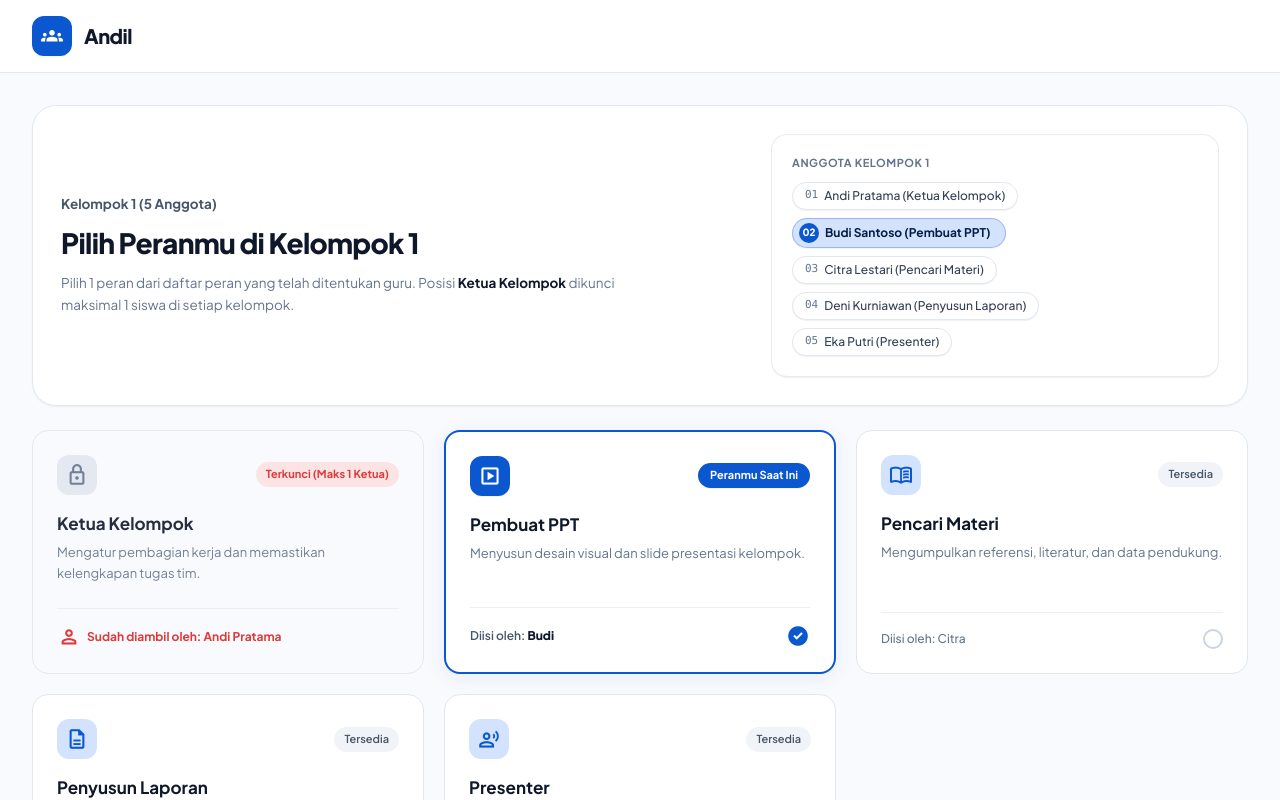
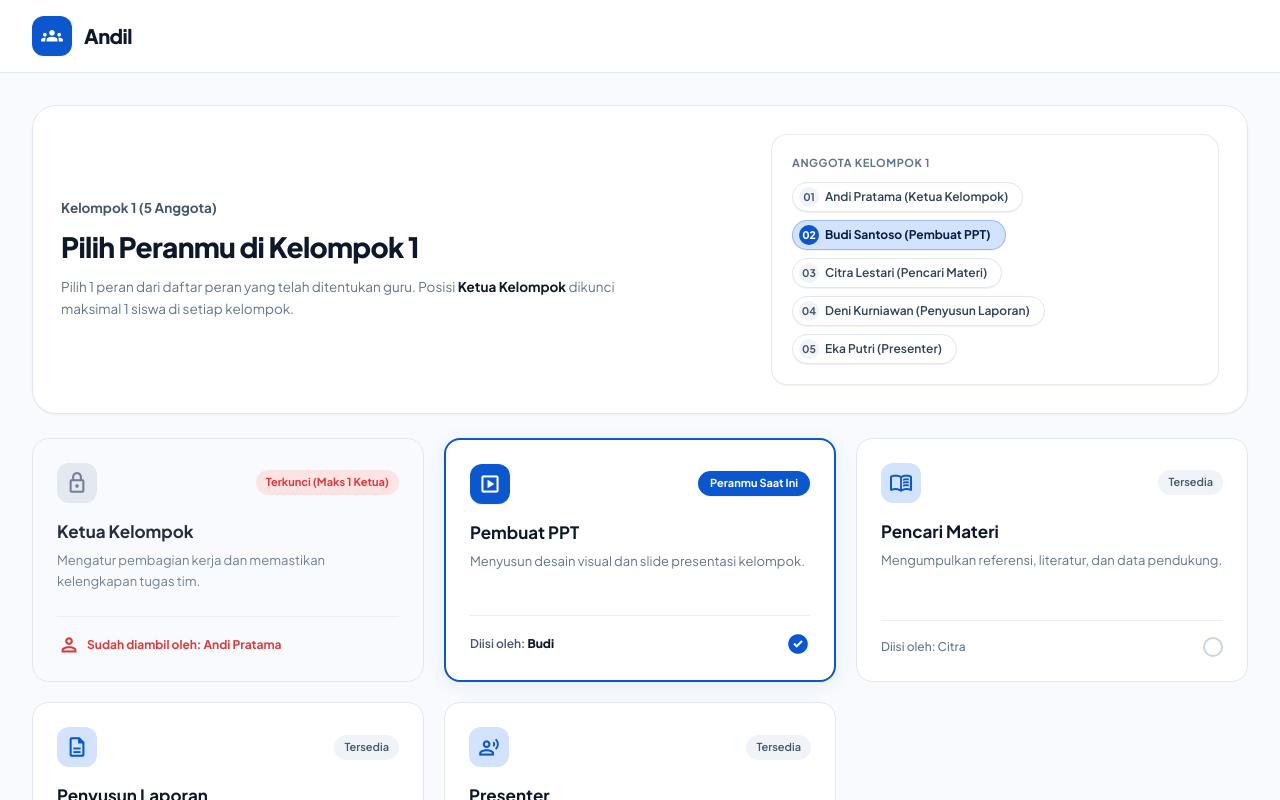
Before and after one commit to wibisanabama/andil, a React (Vite) app: page /siswa/peran in a window 1280 px wide. Shown: the top 800 px of the page. Built offline with nearby package versions, Linux system fonts and the light colour scheme; the HTML template or start-up script is replaced by a standard one.

Commit message:
style: standardize typography across app and remove font-mono

```diff
--- a/src/components/siswa/StudentRoleView.jsx
+++ b/src/components/siswa/StudentRoleView.jsx
@@ -137,6 +137,7 @@ export function StudentRoleView() {
               {groupStudents.map((member) => {
                 const isBudi = member.id === currentStudentId;
                 const displayRole = isBudi ? selectedRole : member.role;
+                const formattedAbsen = String(member.absen).padStart(2, '0');
 
                 if (isBudi) {
                   return (
@@ -144,8 +145,8 @@ export function StudentRoleView() {
                       key={member.id}
                       className="bg-[#D3E3FD] border border-[#0B57D0]/30 rounded-full pl-1.5 pr-3.5 py-1 text-[12px] font-bold text-[#041E49] flex items-center gap-1.5 shadow-2xs"
                     >
-                      <span className="w-5 h-5 rounded-full bg-[#0B57D0] text-white flex items-center justify-center text-[10px] font-extrabold shrink-0">
-                        02
+                      <span className="w-5 h-5 rounded-full bg-[#0B57D0] text-white flex items-center justify-center text-[10.5px] font-extrabold shrink-0">
+                        {formattedAbsen}
                       </span>
                       <span>
                         Budi Santoso ({displayRole})
@@ -157,10 +158,10 @@ export function StudentRoleView() {
                 return (
                   <div
                     key={member.id}
-                    className="border border-[#E2E8F0] bg-white rounded-full px-3 py-1 text-[12px] text-[#334155] font-medium flex items-center gap-1.5 shadow-2xs"
+                    className="border border-[#E2E8F0] bg-white rounded-full pl-1.5 pr-3.5 py-1 text-[12px] text-[#334155] font-semibold flex items-center gap-1.5 shadow-2xs"
                   >
-                    <span className="text-[#64748B] font-mono text-[11px]">
-                      {String(member.absen).padStart(2, '0')}
+                    <span className="w-5 h-5 rounded-full bg-[#F0F4F9] text-[#475569] flex items-center justify-center text-[10.5px] font-bold shrink-0">
+                      {formattedAbsen}
                     </span>
                     <span>
                       {member.name} {displayRole ? `(${displayRole})` : ''}
--- a/src/components/siswa/StudentWorkspace.jsx
+++ b/src/components/siswa/StudentWorkspace.jsx
@@ -331,7 +331,7 @@ export function StudentWorkspace() {
             {/* Sisi Kiri: Breadcrumb, Judul, Info Login */}
             <div>
               <div className="flex items-center flex-wrap gap-2.5 mb-2">
-                <span className="inline-flex items-center bg-[#D3E3FD] text-[#041E49] px-3 py-1 rounded-full text-[12px] font-bold font-mono">
+                <span className="inline-flex items-center bg-[#D3E3FD] text-[#041E49] px-3 py-1 rounded-full text-[12px] font-bold">
                   /siswa/workspace
                 </span>
                 <span className="text-[13px] text-[#475569] font-medium">
@@ -770,7 +770,7 @@ export function StudentWorkspace() {
               <span className="material-symbols-outlined text-[20px]">close</span>
             </button>
 
-            <span className="inline-block bg-[#D3E3FD] text-[#041E49] text-[11px] font-bold font-mono px-3 py-1 rounded-full mb-3">
+            <span className="inline-block bg-[#D3E3FD] text-[#041E49] text-[11px] font-bold px-3 py-1 rounded-full mb-3">
               Riwayat Aktivitas Task
             </span>
 
@@ -793,7 +793,7 @@ export function StudentWorkspace() {
                   <div className="flex-1">
                     <div className="flex items-center justify-between gap-2 mb-0.5">
                       <strong className="text-[#0F172A] font-bold">{log.actor}</strong>
-                      <span className="text-[#64748B] text-[11px] font-mono">{log.time}</span>
+                      <span className="text-[#64748B] text-[11px] font-medium">{log.time}</span>
                     </div>
                     <p className="text-[#475569]">{log.action}</p>
                   </div>
```
